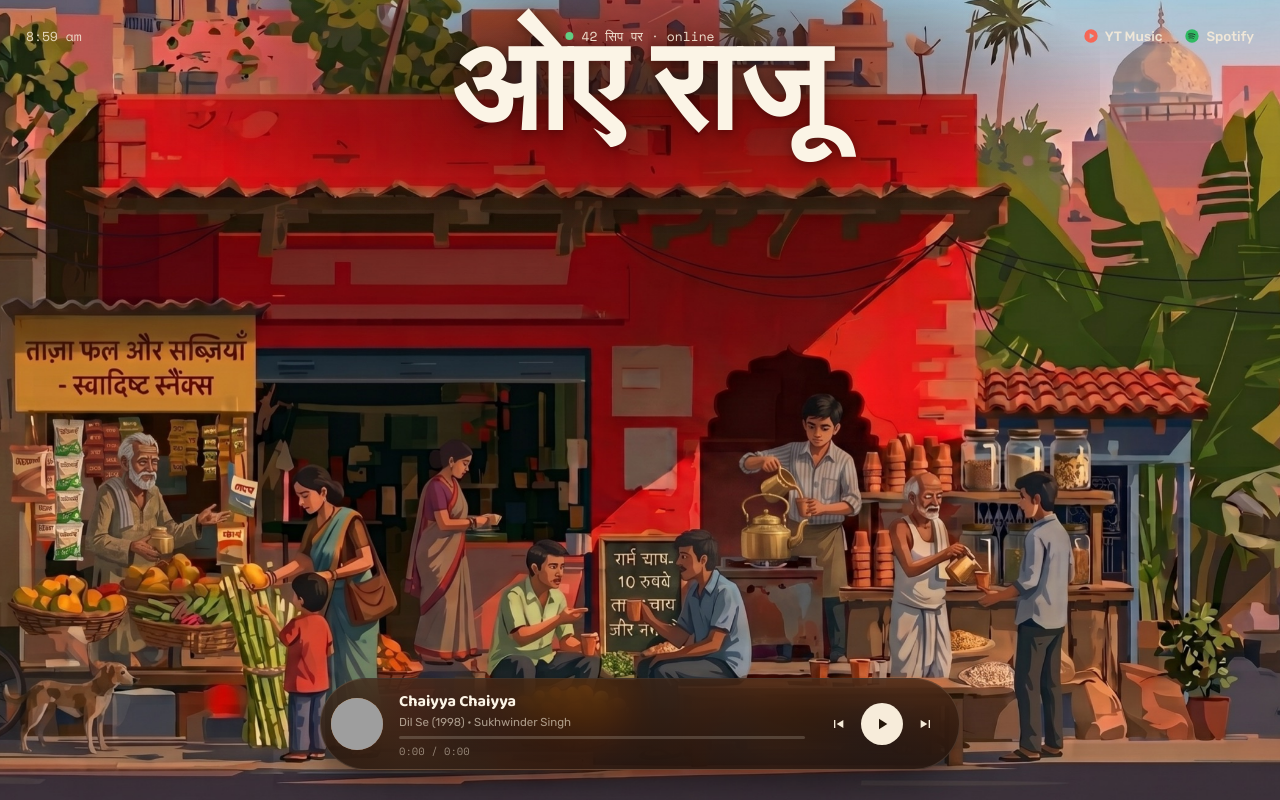
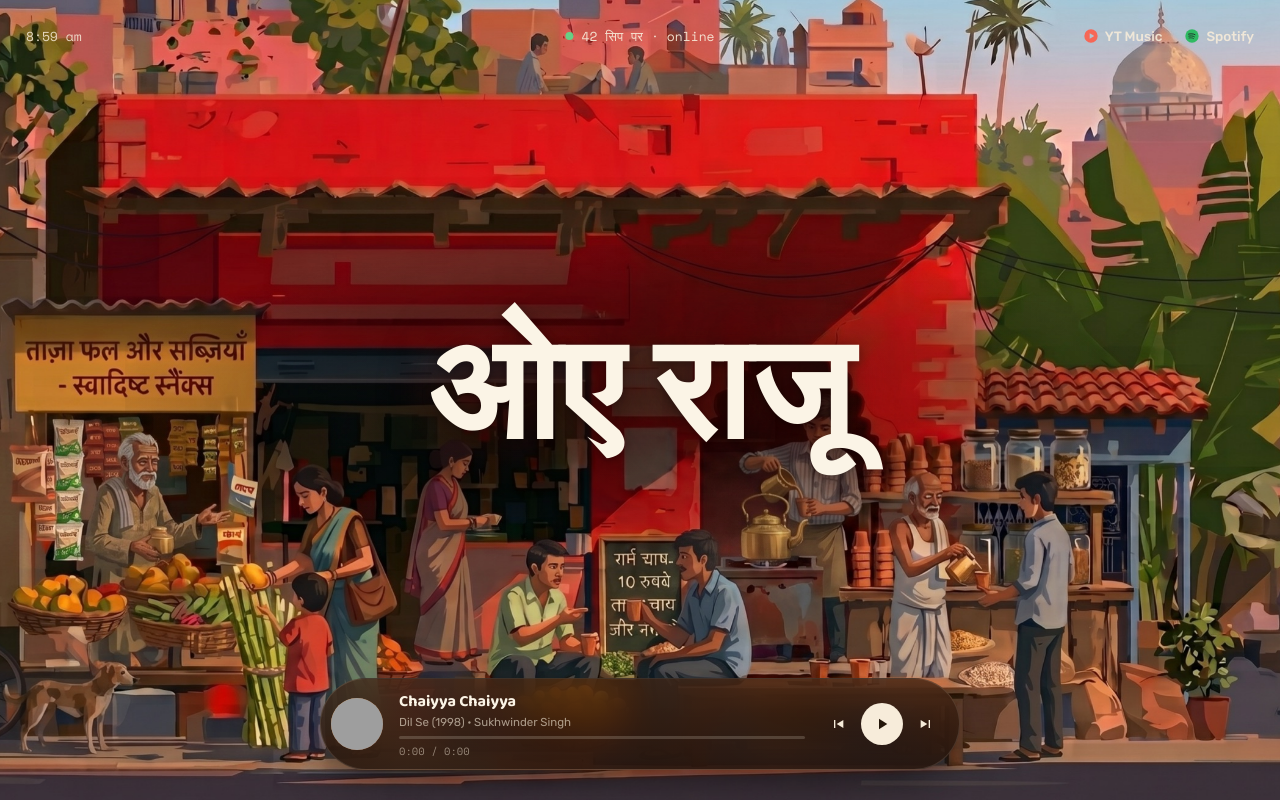
Before and after one commit to amithalder21/oyeraju, a website: page index.html in a window 1280 px wide. Drawn offline with nearby package versions, Linux system fonts and the light colour scheme; no server answers; grey boxes are pictures that could not be loaded.

Commit message:
Center wordmark both vertically and horizontally, increase size ~12%

```diff
--- a/index.html
+++ b/index.html
@@ -80,19 +80,19 @@
   .svc-links a.spotify svg{ fill:#1DB954; }
 
   .wordmark{
-    position:fixed; top:4%; left:50%; transform:translate(-50%,0);
+    position:fixed; top:50%; left:50%; transform:translate(-50%,-50%);
     z-index:4; text-align:center; width:100%; pointer-events:none;
   }
   .wordmark::before{
     content:"";
     position:absolute; left:50%; top:50%; transform:translate(-50%,-50%);
-    width:min(920px, 92vw); height:220%;
+    width:min(1030px, 92vw); height:220%;
     background:radial-gradient(ellipse at center, rgba(8,5,4,.5) 0%, rgba(8,5,4,.28) 45%, rgba(8,5,4,0) 75%);
     z-index:-1;
   }
   .wordmark h1{
     font-family:'Baloo 2', sans-serif; font-weight:800;
-    font-size:clamp(48px, 11vw, 128px);
+    font-size:clamp(54px, 12.3vw, 144px);
     line-height:.98;
     color:#FBF4E6;
     text-shadow:0 6px 40px rgba(0,0,0,.5), 0 2px 10px rgba(0,0,0,.35), 0 0 60px rgba(209,52,43,.35);
@@ -164,7 +164,6 @@
   .tbtn.play svg{ width:18px; height:18px; }
 
   @media (max-width:520px){
-    .wordmark{ top:6%; }
     .svc-links{ gap:14px; }
     .svc-links a span{ display:none; }
     .player{ gap:10px; padding:8px 12px 8px 8px; }
```
